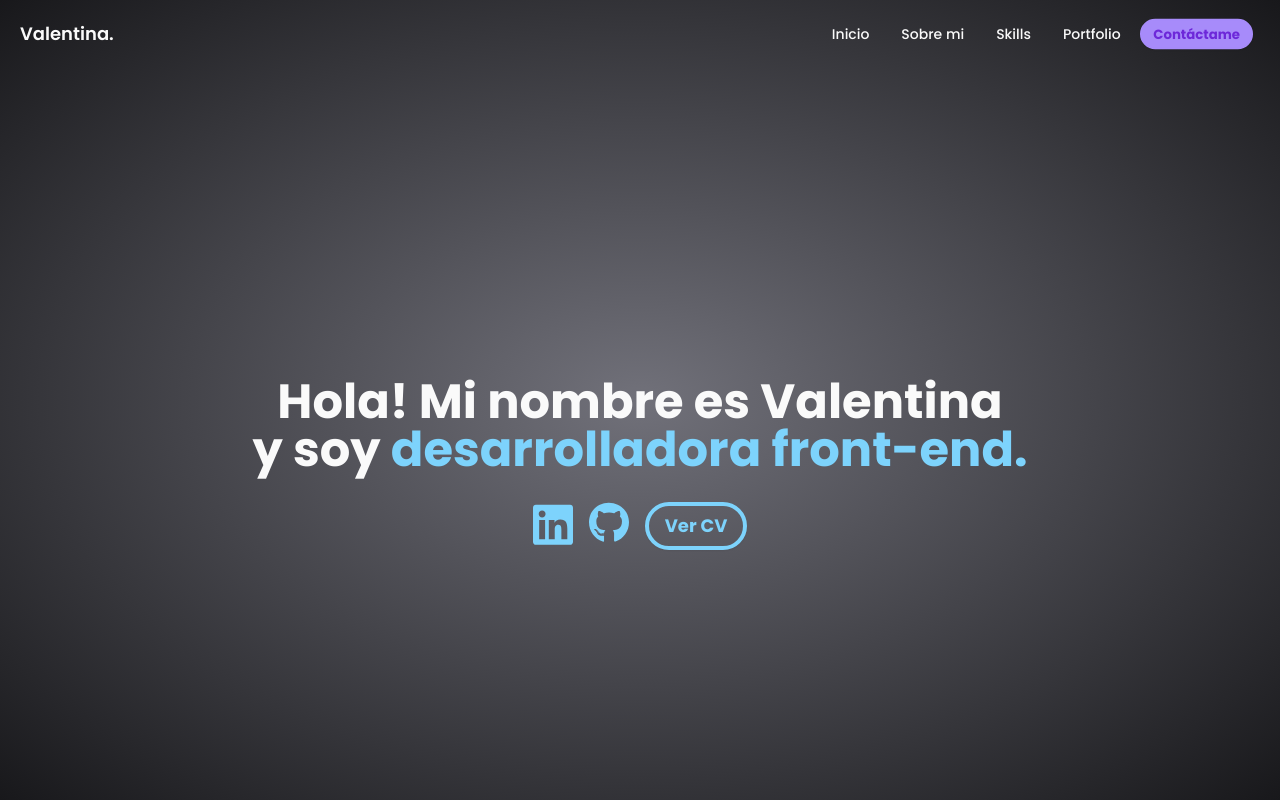
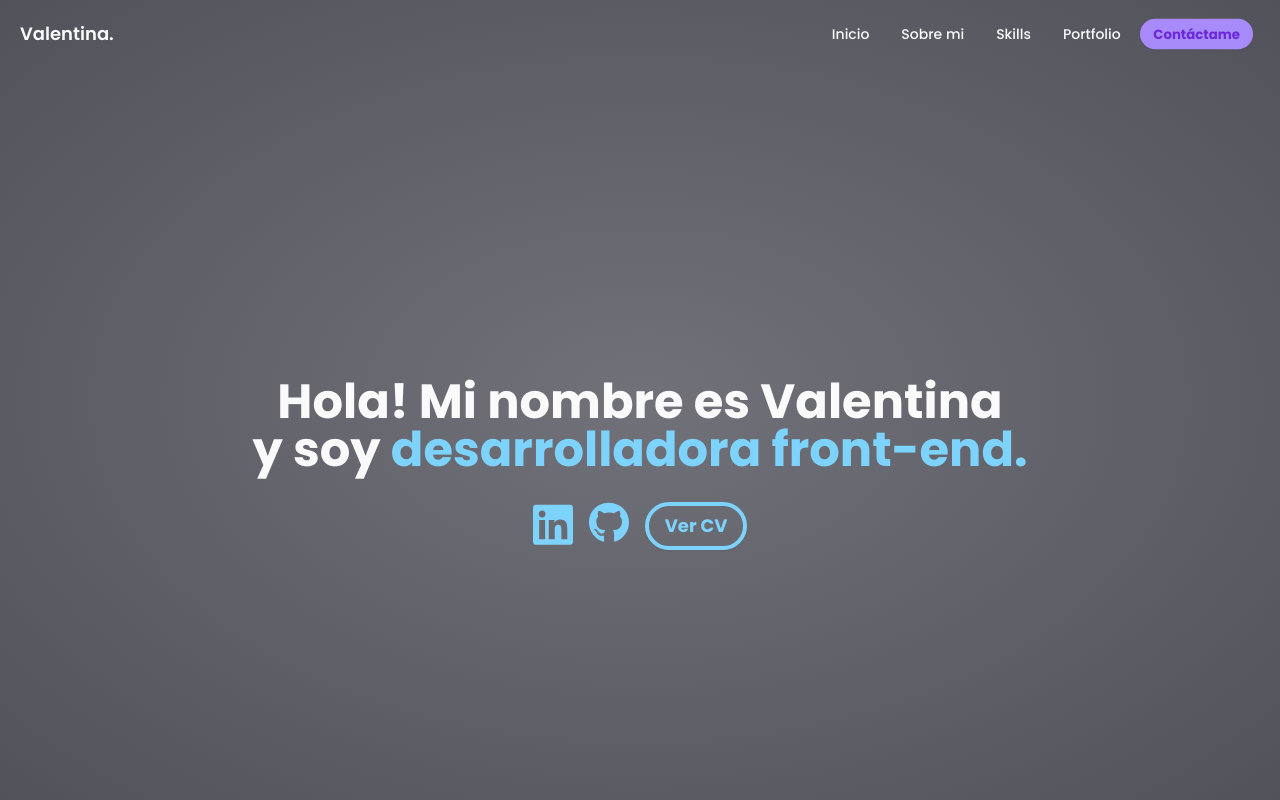
Before and after one commit to valeamayola/my-portfolio, a Next.js app: page / in a window 1280 px wide. Shown: the top 800 px of the page. Built offline with nearby package versions, Linux system fonts and the light colour scheme.

Commit message:
Update page.tsx

```diff
--- a/src/app/page.tsx
+++ b/src/app/page.tsx
@@ -8,7 +8,7 @@ import Skills from "./components/Skills";
 export default function Home() {
   return (
     <>
-      <div className="h-max md:h-screen bg-[radial-gradient(ellipse_at_center,_var(--tw-gradient-stops))] from-zinc-500 to-zinc-900">
+      <div className="h-max md:h-screen bg-[radial-gradient(ellipse_at_center,_var(--tw-gradient-stops))] from-zinc-500 to-zinc-600">
         <NavBar />
         <Header />
       </div>
```
